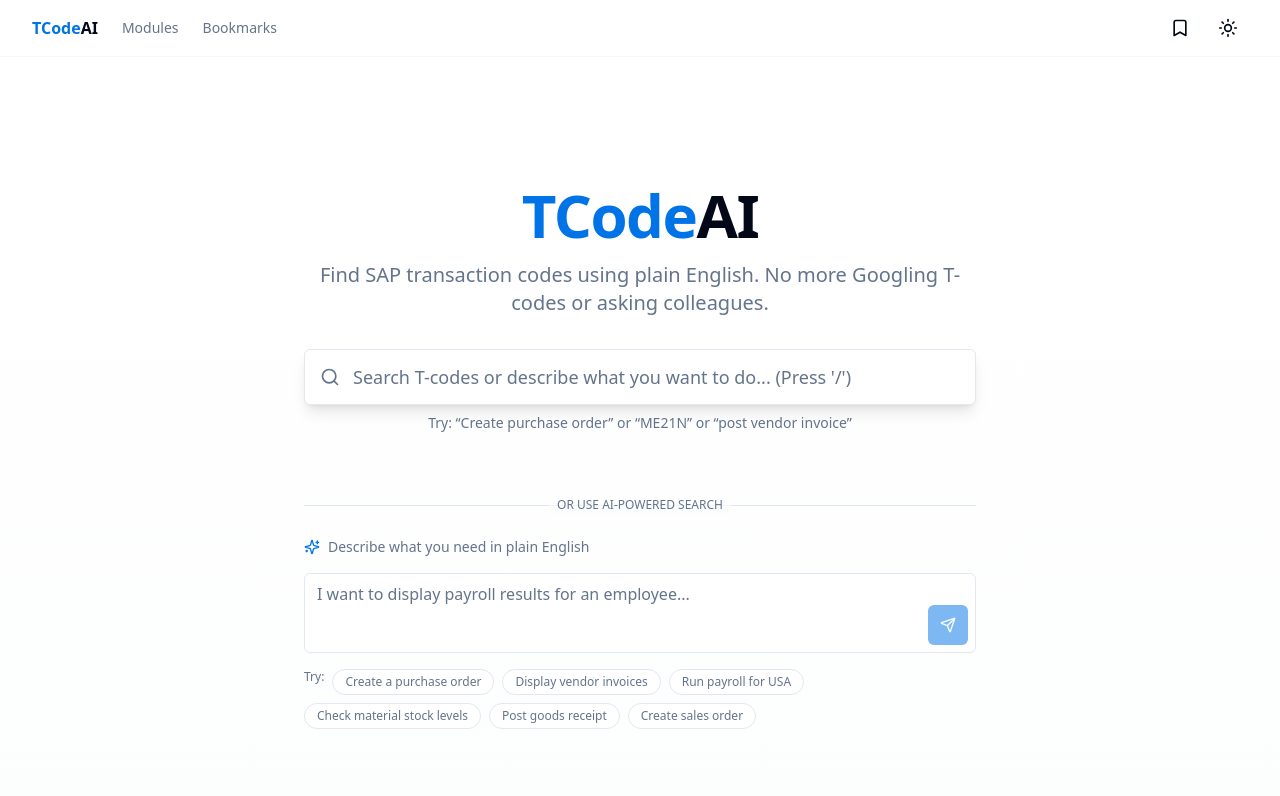
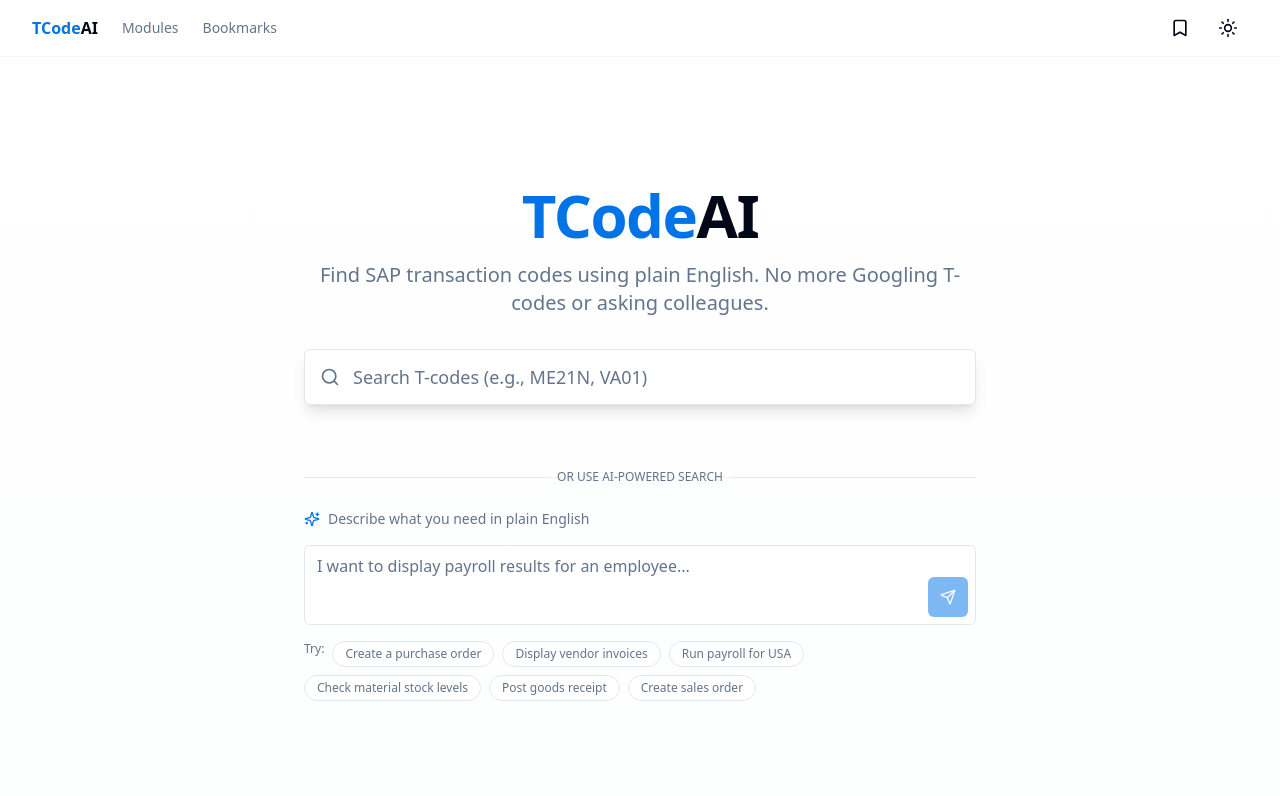
Before and after one commit to aiadiguru2025/tcodeai, a Next.js app: page / in a window 1280 px wide. Shown: the top 796 px of the page. Built offline with nearby package versions, Linux system fonts and the light colour scheme.

Commit message:
fix: simplify search bar placeholder text

```diff
--- a/src/components/search/SearchBar.tsx
+++ b/src/components/search/SearchBar.tsx
@@ -137,7 +137,7 @@
         <Input
           ref={inputRef}
           type="text"
-          placeholder="Search T-codes or describe what you want to do... (Press '/')"
+          placeholder="Search T-codes (e.g., ME21N, VA01)"
           value={query}
           onChange={(e) => {
             setQuery(e.target.value);
@@ -200,9 +200,6 @@
         </div>
       )}
 
-      <p className="mt-2 text-center text-sm text-muted-foreground">
-        Try: &ldquo;Create purchase order&rdquo; or &ldquo;ME21N&rdquo; or &ldquo;post vendor invoice&rdquo;
-      </p>
     </form>
   );
 }
```
